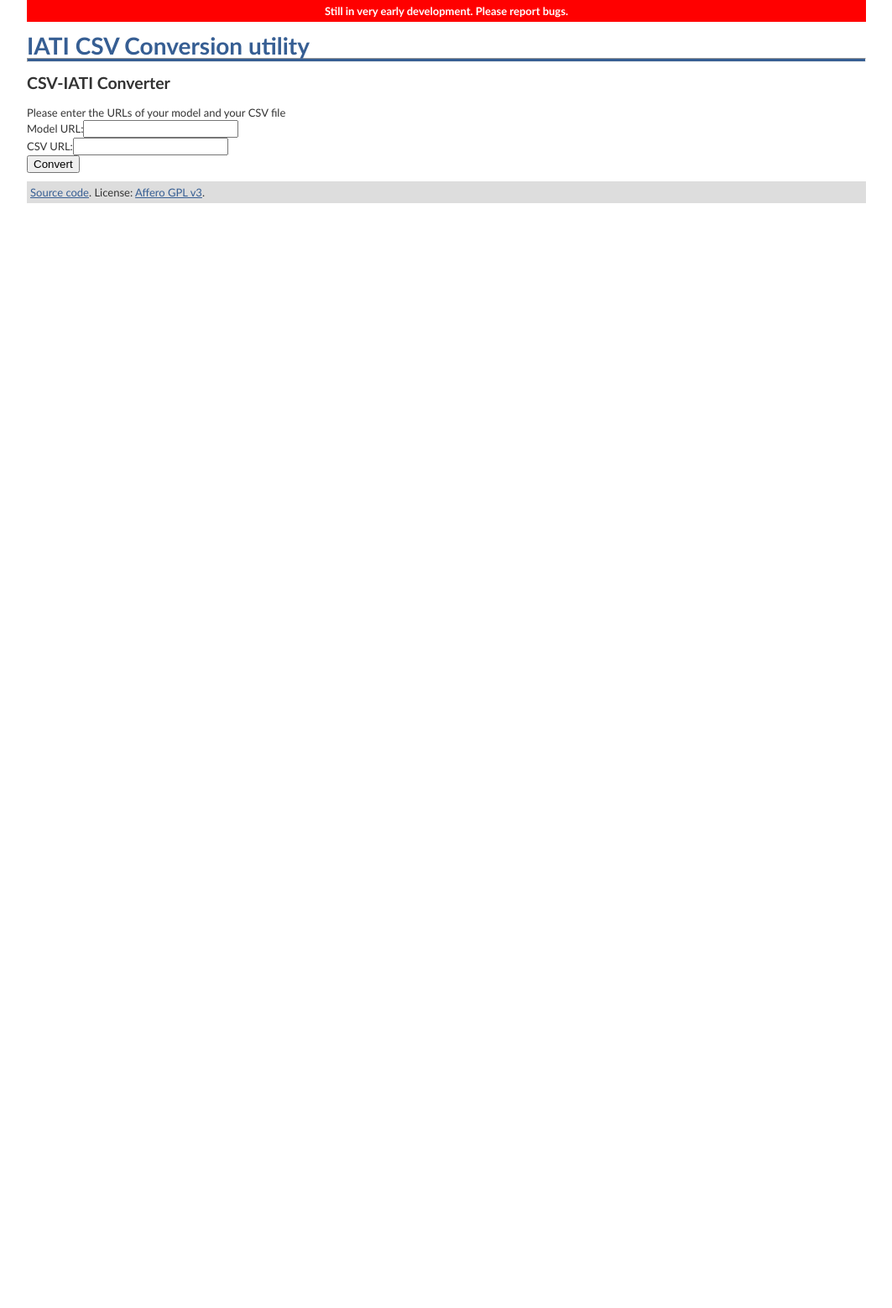
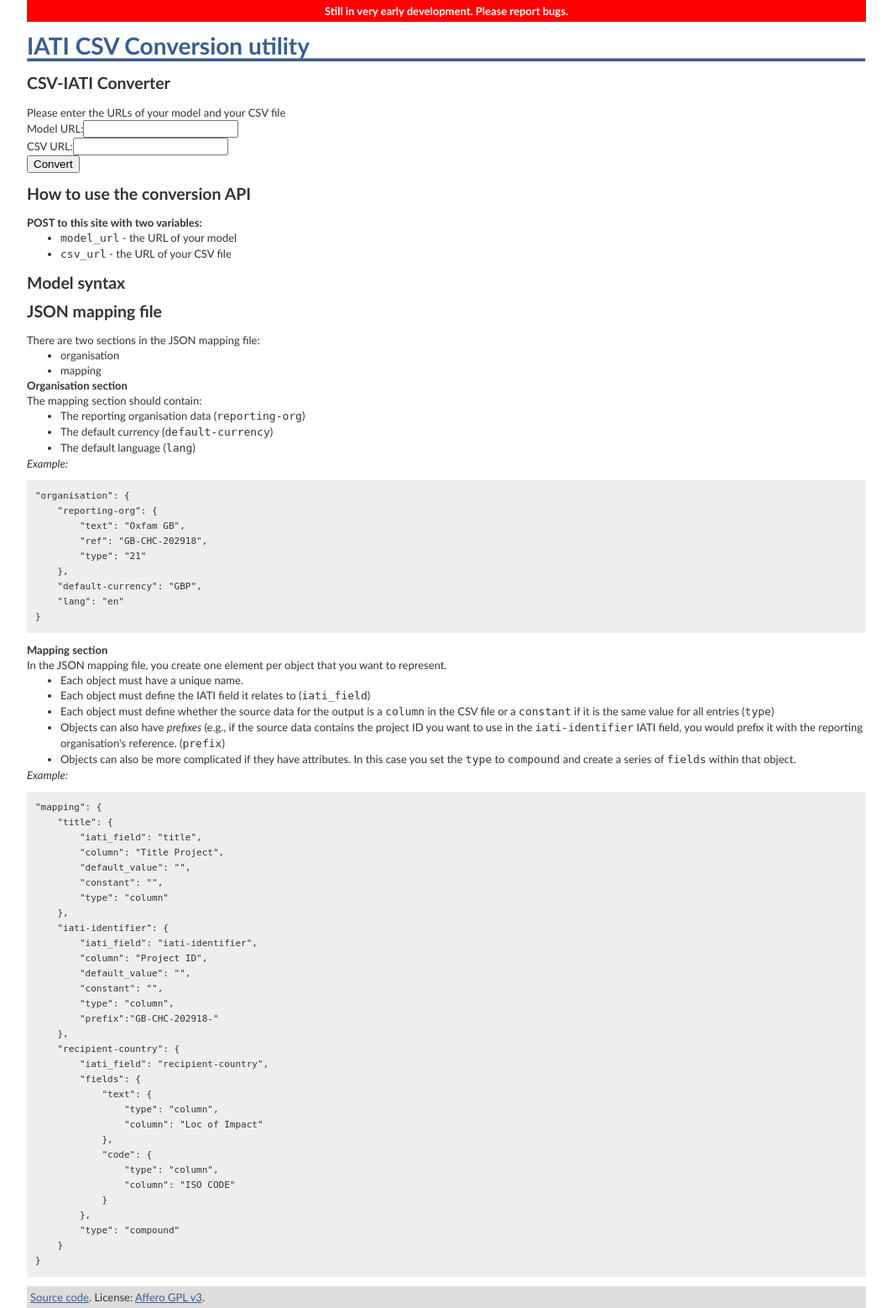
Before and after one commit to IATI/CSV2IATI-backend, a Flask app: page / in a window 1280 px wide. Shown: the whole page at 84% size, without its empty margins (108-1171 px from the left). Before the commit the page ends 242 px from the top, so only its background shows below. Run offline with Flask 2, Linux system fonts and the light colour scheme.

Commit message:
Added documentation

```diff
--- a/csviati/templates/form.html
+++ b/csviati/templates/form.html
@@ -7,5 +7,80 @@
 <p><label for="csv_url">CSV URL:</label><input type="text" name="csv_url" /></p>
 <p><input type="submit" value="Convert" /></p>
 </form>
+<h2>How to use the conversion API</h2>
+<p><b>POST to this site with two variables:</b></p>
+<ul>
+<li><code>model_url</code> - the URL of your model</li>
+<li><code>csv_url</code> - the URL of your CSV file</li>
+</ul>
+<h2>Model syntax</h2>
+<h2>JSON mapping file</h2>
+<p>There are two sections in the JSON mapping file:</p>
+<ul>
+<li>organisation</li>
+<li>mapping</li>
+</ul><p><strong>Organisation section</strong></p>
+<p>The mapping section should contain:</p>
+
+<ul>
+<li>The reporting organisation data (<tt>reporting-org</tt>)</li>
+<li>The default currency (<tt>default-currency</tt>)</li>
+<li>The default language (<tt>lang</tt>)</li>
+</ul><p><em>Example:</em></p>
+<pre>"organisation": {
+    "reporting-org": {
+        "text": "Oxfam GB",
+        "ref": "GB-CHC-202918",
+        "type": "21"
+    },
+    "default-currency": "GBP",
+    "lang": "en"
+}
+</pre>
+
+<p><strong>Mapping section</strong></p>
+<p>In the JSON mapping file, you create one element per object that you
+want to represent.</p>
+<ul>
+<li>Each object must have a unique name.</li>
+<li>Each object must define the IATI field it relates to (<tt>iati_field</tt>)</li>
+<li>Each object must define whether the source data for the output is a <tt>column</tt> in the CSV file or a <tt>constant</tt> if it is the same value for all entries (<tt>type</tt>)</li>
+
+<li>Objects can also have <em>prefixes</em> (e.g., if the source data contains the project ID you want to use in the <tt>iati-identifier</tt> IATI field, you would prefix it with the reporting organisation's reference. (<tt>prefix</tt>)</li>
+<li>Objects can also be more complicated if they have attributes. In this case you set the <tt>type</tt> to <tt>compound</tt> and create a series of <tt>fields</tt> within that object.</li>
+
+</ul><p><em>Example:</em></p>
+<pre>"mapping": {
+    "title": {
+        "iati_field": "title",
+        "column": "Title Project",
+        "default_value": "",
+        "constant": "",
+        "type": "column"
+    },
+    "iati-identifier": {
+        "iati_field": "iati-identifier",
+        "column": "Project ID",
+        "default_value": "",
+        "constant": "",
+        "type": "column",
+        "prefix":"GB-CHC-202918-"
+    },
+    "recipient-country": {
+        "iati_field": "recipient-country",
+        "fields": {
+            "text": {
+                "type": "column",
+                "column": "Loc of Impact"
+            },
+            "code": {
+                "type": "column",
+                "column": "ISO CODE"
+            }
+        },
+        "type": "compound"
+    }
+}
+</pre>
 {{ pages }}
 {% endblock %}
```
